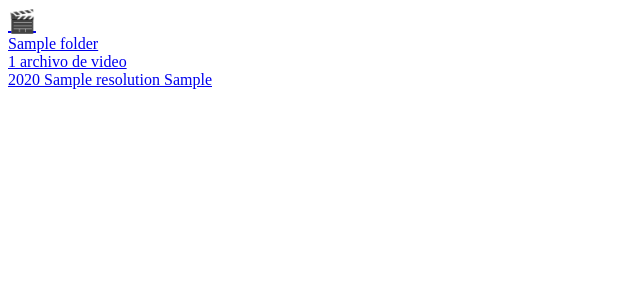
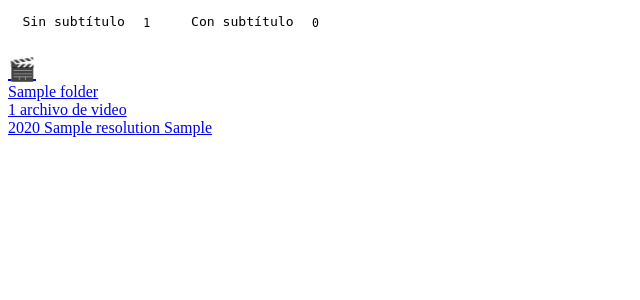
Before and after one commit to uGomill3r/subdivx-browser, a Django app: template browser/templates/browser/partials/folder_list.html in a window 1280 px wide. Shown: the top 300 px of the page, without its empty margins (0-640 px from the left). Run offline with Django 5.2, Linux system fonts and the light colour scheme; the template is opened without the code that fills it: most values are stand-ins (such as "Sample title", 1, 10 or a date in 2020).

Commit message:
feat(index): agrega pestañas sin/con subtítulo en la biblioteca
- folder_list.html: dos listas separadas por has_subtitle, toggle con JS
- Cada pestaña muestra el conteo de carpetas
- Pestaña activa por defecto: sin subtítulo
- index.html: corrige fuente Syne→Inter y reemplaza indicador por spinner

```diff
--- a/browser/templates/browser/index.html
+++ b/browser/templates/browser/index.html
@@ -5,7 +5,7 @@
 {% block content %}
 
 <div class="d-flex align-items-center justify-content-between mb-3">
-  <h1 style="font-family:'Syne',sans-serif; font-size:1.4rem; font-weight:800; margin:0;">
+  <h1 style="font-family:'Inter',sans-serif; font-size:1.4rem; font-weight:800; margin:0;">
     Biblioteca
   </h1>
 </div>
@@ -17,7 +17,8 @@
   hx-indicator="#loading-folders"
 >
   <div id="loading-folders" class="htmx-indicator" style="color:var(--text-muted); padding:1rem 0;">
-    ⟳ Cargando biblioteca…
+    <div class="spinner"></div>
+    <span>Cargando biblioteca…</span>
   </div>
 </div>
 
--- a/browser/templates/browser/partials/folder_list.html
+++ b/browser/templates/browser/partials/folder_list.html
@@ -4,7 +4,44 @@
     <p style="font-size:0.8rem;">Formato: <code>Título (año)</code></p>
   </div>
 {% else %}
-  {% for folder in folders %}
+
+  <!-- Pestañas -->
+  <div style="display:flex; gap:0.4rem; margin-bottom:1.25rem;">
+    <button
+      class="tab-btn tab-active"
+      id="tab-pending"
+      onclick="switchTab('pending')"
+    >
+      Sin subtítulo
+      <span id="count-pending" style="
+        background:var(--surface-2);
+        border:1px solid var(--border);
+        border-radius:3px;
+        font-size:0.72rem;
+        padding:0.05rem 0.35rem;
+        margin-left:0.3rem;
+      "></span>
+    </button>
+    <button
+      class="tab-btn"
+      id="tab-done"
+      onclick="switchTab('done')"
+    >
+      Con subtítulo
+      <span id="count-done" style="
+        background:var(--surface-2);
+        border:1px solid var(--border);
+        border-radius:3px;
+        font-size:0.72rem;
+        padding:0.05rem 0.35rem;
+        margin-left:0.3rem;
+      "></span>
+    </button>
+  </div>
+
+  <!-- Lista sin subtítulo -->
+  <div id="list-pending">
+    {% for folder in folders %}{% if not folder.has_subtitle %}
     <a href="{% url 'browser:folder_detail' folder.folder_name %}" class="folder-card">
       <div style="color:var(--accent); font-size:1.4rem; flex-shrink:0;">🎬</div>
       <div style="flex:1; min-width:0;">
@@ -17,10 +54,67 @@
         <span class="badge-year">{{ folder.year }}</span>
         <span class="badge-year">{{ folder.resolution }}</span>
         <span class="badge-type">{{ folder.release_type }}</span>
-      {% if folder.has_subtitle %}
-        <span class="badge-sub-ok">✓ sub</span>
-      {% endif %}
       </div>
     </a>
-  {% endfor %}
+    {% endif %}{% endfor %}
+  </div>
+
+  <!-- Lista con subtítulo -->
+  <div id="list-done" style="display:none;">
+    {% for folder in folders %}{% if folder.has_subtitle %}
+    <a href="{% url 'browser:folder_detail' folder.folder_name %}" class="folder-card">
+      <div style="color:var(--accent); font-size:1.4rem; flex-shrink:0;">🎬</div>
+      <div style="flex:1; min-width:0;">
+        <div class="folder-title">{{ folder.title }}</div>
+        <div class="folder-meta mt-1">
+          {{ folder.videos|length }} archivo{{ folder.videos|length|pluralize:"s" }} de video
+        </div>
+      </div>
+      <div class="d-flex gap-2 flex-wrap justify-content-end" style="flex-shrink:0;">
+        <span class="badge-year">{{ folder.year }}</span>
+        <span class="badge-year">{{ folder.resolution }}</span>
+        <span class="badge-type">{{ folder.release_type }}</span>
+        <span class="badge-sub-ok">✓ sub</span>
+      </div>
+    </a>
+    {% endif %}{% endfor %}
+  </div>
+
+  <style>
+    .tab-btn {
+      background: var(--surface);
+      border: 1px solid var(--border);
+      color: var(--text-muted);
+      border-radius: var(--radius);
+      padding: 0.4rem 0.9rem;
+      font-family: 'DM Mono', monospace;
+      font-size: 0.82rem;
+      cursor: pointer;
+      transition: border-color 0.15s, color 0.15s;
+    }
+    .tab-btn:hover { border-color: var(--accent-dim); color: var(--text); }
+    .tab-active {
+      border-color: var(--accent) !important;
+      color: var(--accent) !important;
+      background: var(--surface-2);
+    }
+  </style>
+
+  <script>
+    function switchTab(tab) {
+      document.getElementById('list-pending').style.display = tab === 'pending' ? 'block' : 'none';
+      document.getElementById('list-done').style.display    = tab === 'done'    ? 'block' : 'none';
+      document.getElementById('tab-pending').classList.toggle('tab-active', tab === 'pending');
+      document.getElementById('tab-done').classList.toggle('tab-active',    tab === 'done');
+    }
+
+    // Contar y mostrar badges
+    (function() {
+      const pending = document.querySelectorAll('#list-pending .folder-card').length;
+      const done    = document.querySelectorAll('#list-done .folder-card').length;
+      document.getElementById('count-pending').textContent = pending;
+      document.getElementById('count-done').textContent    = done;
+    })();
+  </script>
+
 {% endif %}
```
Lines whose indentation alone changed are shown as unchanged.
